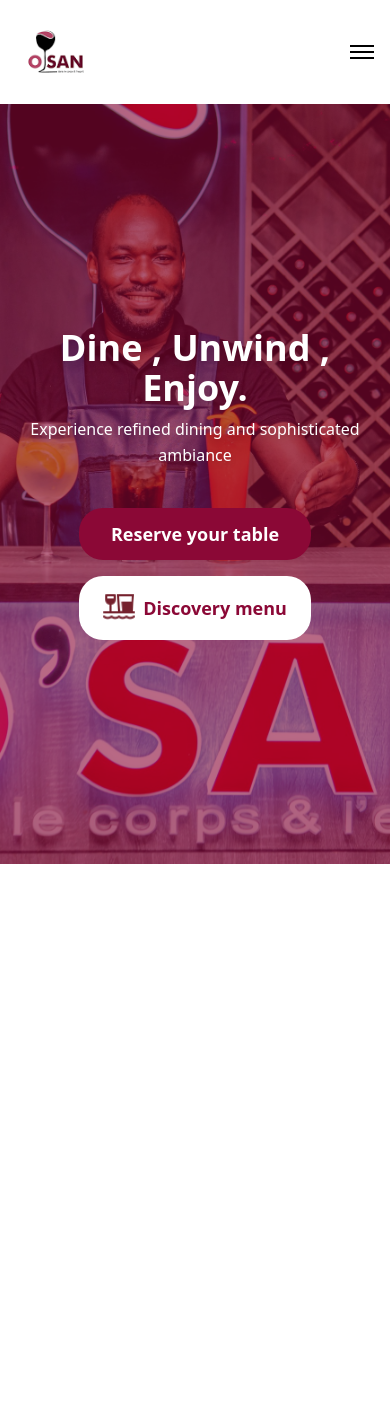
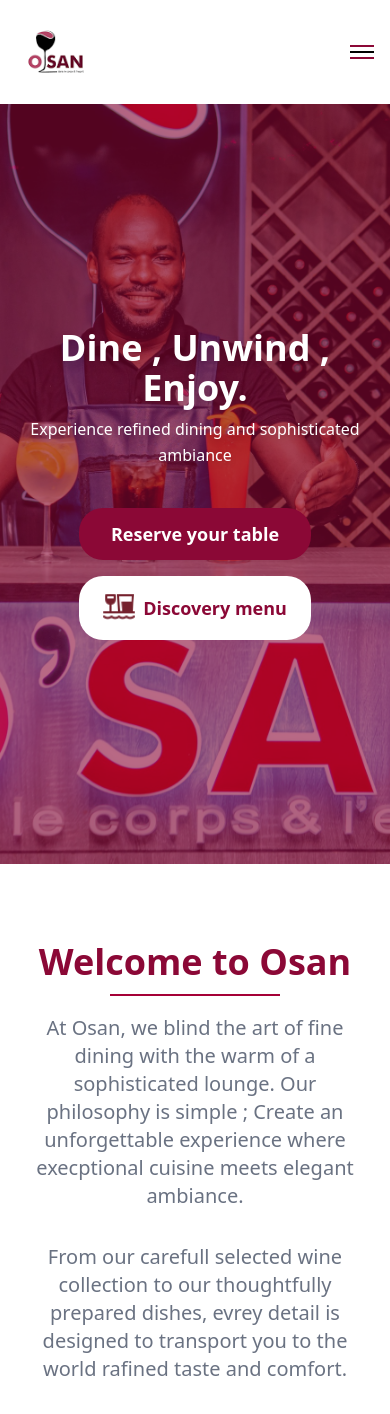
Before and after one commit to Ninja-CMR/Osan-, a Vue app: page / in a window 390 px wide. Before the commit the page ends 864 px from the top, so only its background shows below. Built offline with nearby package versions, Linux system fonts and the light colour scheme.

Commit message:
réalisation de la view welcome

```diff
--- a/src/App.vue
+++ b/src/App.vue
@@ -1,11 +1,13 @@
 <script setup lang="ts">
 import Header from './components/Header.vue'
 import Hero from './view/Hero.vue'
+import welcome from './view/welcome.vue'
 </script>
 
 <template>
   <Header/>
   <Hero/>
+  <welcome/>
 </template>
 
 <style scoped>
--- a/src/components/Header.vue
+++ b/src/components/Header.vue
@@ -23,9 +23,9 @@
           @click="toggleMenu"
           class="md:hidden flex flex-col gap-1 focus:outline-none"
       >
+        <span class="w-6 h-0.5 bg-rose-900"></span>
         <span class="w-6 h-0.5 bg-black"></span>
-        <span class="w-6 h-0.5 bg-black"></span>
-        <span class="w-6 h-0.5 bg-black"></span>
+        <span class="w-6 h-0.5 bg-rose-900"></span>
       </button>
     </div>
     <transition name="slide-fade">
@@ -40,7 +40,7 @@
         <a href="#gallery" @click="closeMenu" class="text-lg font-semibold">Gallery</a>
         <a href="#contact" @click="closeMenu" class="text-lg font-semibold">Contact</a>
 
-        <button class="bg-red-800 px-5 py-3 text-white rounded-full font-bold">
+        <button class="bg-rose-900 px-6 py-2 text-white rounded-full font-bold">
           Order Now
         </button>
       </div>
--- /dev/null
+++ b/src/view/welcome.vue
@@ -0,0 +1,26 @@
+<script setup lang="ts">
+
+</script>
+
+<template>
+  <div class="flex flex-col items-center mt-[70px] py-2 gap-2
+              px-5 md:px-24 lg:px-48">
+    <h1 class="text-4xl md:text-5xl text-center font-extrabold text-rose-900 pb-1">
+      Welcome to Osan
+    </h1>
+    <div class="border-b-2 px-[85px] mb-[10px] border-rose-800"></div>
+    <p class="text-xl text-gray-500 mb-[25px] text-center max-w-4xl">
+      At Osan, we blind the art of fine dining with the warm of a sophisticated lounge. Our philosophy is simple ;
+      Create an unforgettable experience where execptional cuisine meets elegant ambiance.
+    </p>
+    <p class="text-xl text-gray-500 mb-[25px] text-center max-w-4xl">
+      From our carefull selected wine collection to our thoughtfully prepared dishes, evrey detail is designed  to transport
+      you to the world rafined taste and comfort.
+    </p>
+
+  </div>
+</template>
+
+<style scoped>
+
+</style>
```
